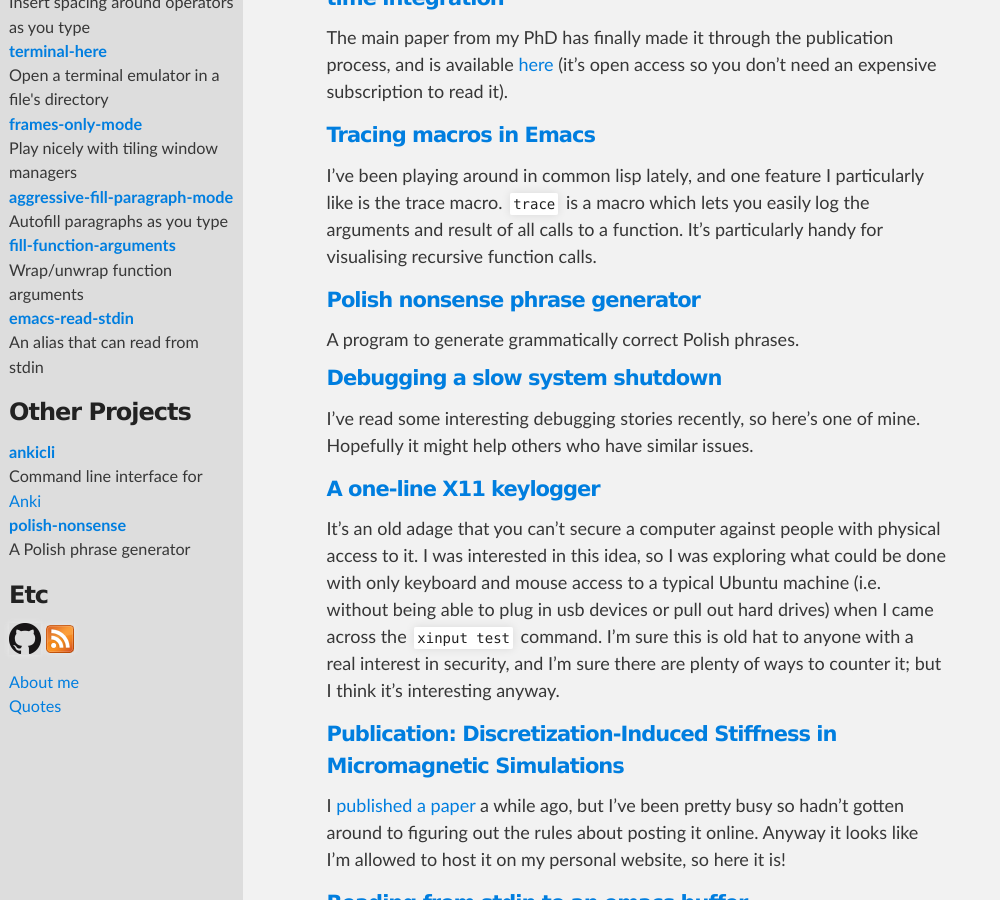
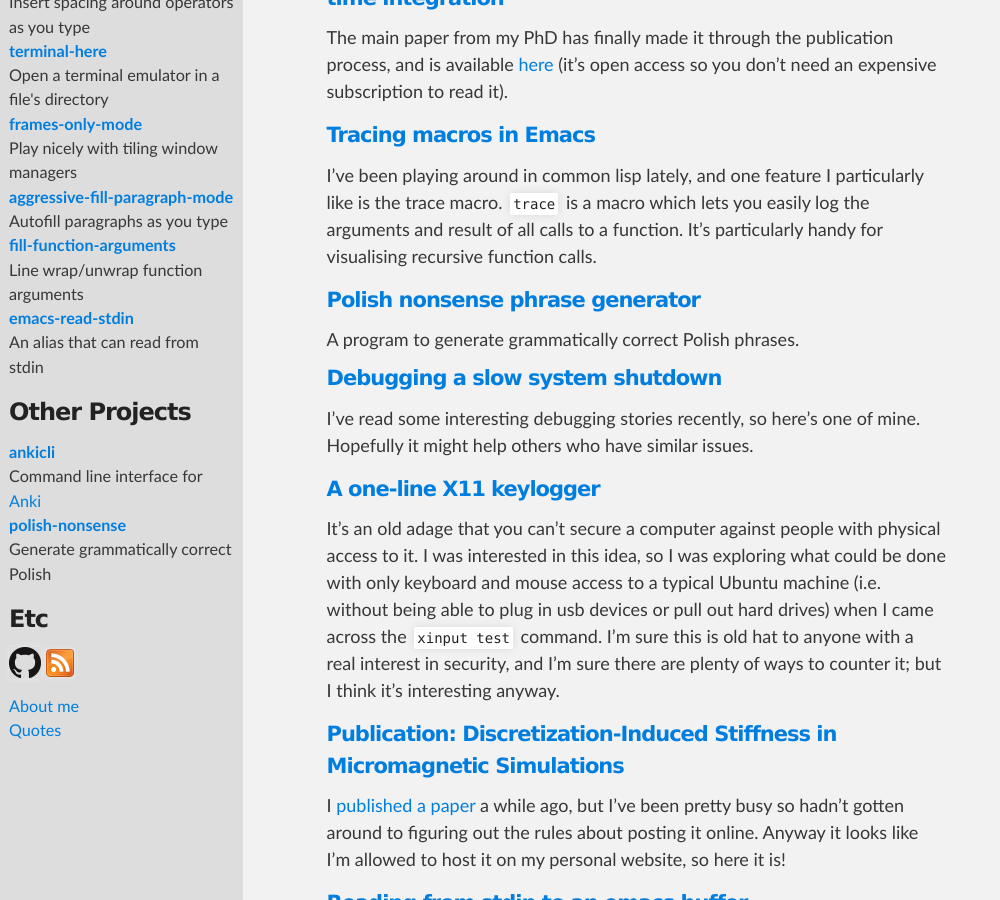
Before and after one commit to davidshepherd7/blog, a Jekyll site: the page built from index.html, in a window 1280 px wide and 900 px high, scrolled down 300 px. Shown: the whole window, without its empty margins (0-1000 px from the left). Built offline with Jekyll 4.4.1, drawn with Linux system fonts in a browser that asks for light colours.

Commit message:
Better project descriptions

```diff
--- a/_layouts/default.html
+++ b/_layouts/default.html
@@ -74,7 +74,7 @@
                     <div class="project-name">
                         <a href="https://github.com/davidshepherd7/fill-function-arguments">fill-function-arguments</a>
                     </div>
-                    Wrap/unwrap function arguments
+                    Line wrap/unwrap function arguments
                 </li>
 
                 <li class="project">
@@ -95,7 +95,7 @@
                 <li class="project">
                     <div class="project-name">
                         <a href="/polish-generator.html">polish-nonsense</a>
-                    </div> A Polish phrase generator
+                    </div> Generate grammatically correct Polish
                 </li>
             </ul>
 
```
